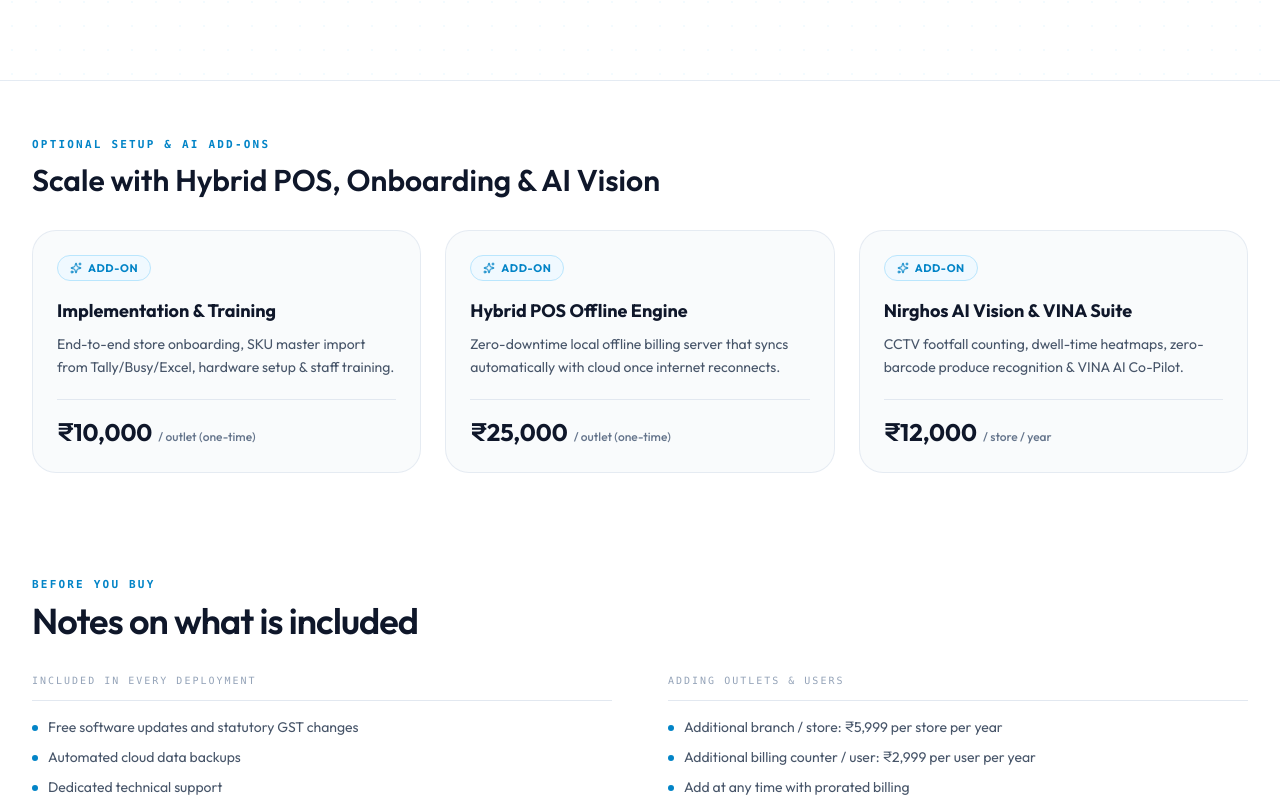
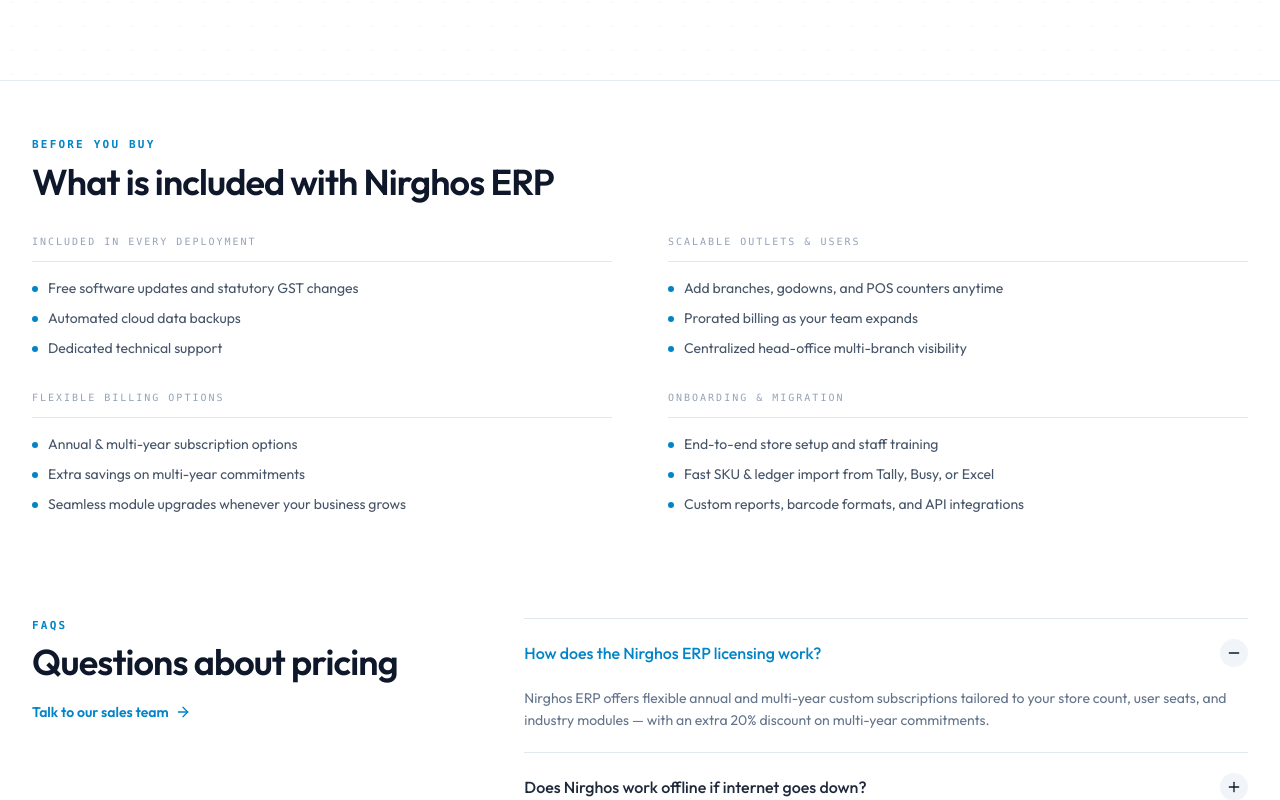
Before and after one commit to bhardakuldip0107-cell/nirghos-erp, a React (Vite) app: page /pricing in a window 1280 px wide. Shown: the part 680-1480 px from the top of the page. Built offline with nearby package versions, Linux system fonts and the light colour scheme.

Commit message:
chore(pricing): remove add-on price cards and fixed ₹ amounts from Pricing page

```diff
--- a/src/pages/Pricing/Pricing.jsx
+++ b/src/pages/Pricing/Pricing.jsx
@@ -1,6 +1,6 @@
 import React, { useState } from 'react';
 import { Link } from 'react-router-dom';
-import { Sparkles, ArrowRight, Plus, Minus, CheckCircle2 } from 'lucide-react';
+import { ArrowRight, Plus, Minus, CheckCircle2 } from 'lucide-react';
 import DemoModal from '../../components/common/DemoModal';
 
 const SubNav = () => (
@@ -11,8 +11,7 @@ const SubNav = () => (
       </span>
       <div className="flex items-center gap-6 ml-auto">
         {[
-          ['Add-Ons', '#addons'],
-          ['Notes', '#notes'],
+          ['Included', '#notes'],
           ['FAQs', '#faqs']
         ].map(([l, h]) => (
           <a key={l} href={h} className="hover:text-[#0284c7] font-medium transition">
@@ -28,35 +27,14 @@ export const Pricing = () => {
   const [openFaqIndex, setOpenFaqIndex] = useState(0);
   const [isDemoModalOpen, setIsDemoModalOpen] = useState(false);
 
-  const oneTimeAddons = [
-    {
-      title: 'Implementation & Training',
-      price: '₹10,000',
-      unit: '/ outlet (one-time)',
-      desc: 'End-to-end store onboarding, SKU master import from Tally/Busy/Excel, hardware setup & staff training.'
-    },
-    {
-      title: 'Hybrid POS Offline Engine',
-      price: '₹25,000',
-      unit: '/ outlet (one-time)',
-      desc: 'Zero-downtime local offline billing server that syncs automatically with cloud once internet reconnects.'
-    },
-    {
-      title: 'Nirghos AI Vision & VINA Suite',
-      price: '₹12,000',
-      unit: '/ store / year',
-      desc: 'CCTV footfall counting, dwell-time heatmaps, zero-barcode produce recognition & VINA AI Co-Pilot.'
-    }
-  ];
-
   const pricingFaqs = [
     {
       q: 'How does the Nirghos ERP licensing work?',
       a: 'Nirghos ERP offers flexible annual and multi-year custom subscriptions tailored to your store count, user seats, and industry modules — with an extra 20% discount on multi-year commitments.'
     },
     {
-      q: 'What is included in the Hybrid POS add-on?',
-      a: 'The Hybrid POS engine (available as a ₹25,000/outlet one-time add-on) ensures 100% uninterrupted billing even when internet disconnects, auto-syncing all invoices back to your central cloud.'
+      q: 'Does Nirghos work offline if internet goes down?',
+      a: 'Yes! Our Hybrid POS offline engine ensures 100% uninterrupted billing even when internet disconnects, auto-syncing all invoices back to your central cloud once reconnected.'
     },
     {
       q: 'What hardware is compatible with Nirghos POS?',
@@ -64,11 +42,11 @@ export const Pricing = () => {
     },
     {
       q: 'Can I add extra outlets or users later as we grow?',
-      a: 'Yes! You can seamlessly add extra outlets (₹5,999/store/year) and billing users (₹2,999/user/year) at any time with prorated billing and zero data loss.'
+      a: 'Yes! You can seamlessly add extra outlets, warehouses, and billing users at any time with prorated billing and zero data loss.'
     },
     {
       q: 'Do you provide data migration from Tally, Busy, or Excel?',
-      a: 'Yes, our Implementation & Training package includes complete migration of your item masters, customer/vendor ledgers, and opening stock within 24–48 hours.'
+      a: 'Yes, our onboarding team handles complete migration of your item masters, customer/vendor ledgers, and opening stock within 24–48 hours.'
     }
   ];
 
@@ -109,44 +87,16 @@ export const Pricing = () => {
           </div>
           <div className="mt-8 flex flex-wrap items-center justify-center gap-6 text-xs sm:text-sm text-slate-500">
             <span className="inline-flex items-center gap-1.5"><CheckCircle2 className="w-4 h-4 text-[#0284c7]" /> Zero hidden setup surprises</span>
-            <span className="inline-flex items-center gap-1.5"><CheckCircle2 className="w-4 h-4 text-[#0284c7]" /> 20% off on multi-year commitments</span>
+            <span className="inline-flex items-center gap-1.5"><CheckCircle2 className="w-4 h-4 text-[#0284c7]" /> Multi-year commitment discounts</span>
             <span className="inline-flex items-center gap-1.5"><CheckCircle2 className="w-4 h-4 text-[#0284c7]" /> Free Tally / Excel data migration</span>
           </div>
         </div>
       </section>
 
-      {/* Setup & Add-On Modules */}
-      <section id="addons" className="max-w-[1360px] mx-auto px-4 sm:px-6 lg:px-8 py-14 scroll-mt-32">
-        <div className="mb-8">
-          <p className="font-mono text-[11px] tracking-[0.2em] text-[#0284c7] uppercase font-bold">Optional Setup &amp; AI Add-ons</p>
-          <h2 className="mt-2 text-2xl sm:text-3xl font-semibold text-slate-900">Scale with Hybrid POS, Onboarding &amp; AI Vision</h2>
-        </div>
-        <div className="grid grid-cols-1 md:grid-cols-3 gap-6">
-          {oneTimeAddons.map((addon) => (
-            <div
-              key={addon.title}
-              className="rounded-3xl bg-slate-50/80 border border-slate-200/80 p-6 flex flex-col justify-between hover-lift-glow"
-            >
-              <div>
-                <span className="inline-flex items-center gap-1.5 text-[11px] font-bold uppercase tracking-wider text-[#0284c7] bg-sky-50 border border-sky-200 px-3 py-1 rounded-full">
-                  <Sparkles className="w-3 h-3" /> Add-On
-                </span>
-                <h3 className="mt-4 text-lg font-bold text-slate-900">{addon.title}</h3>
-                <p className="mt-2 text-sm text-slate-600 leading-relaxed">{addon.desc}</p>
-              </div>
-              <div className="mt-5 pt-4 border-t border-slate-200 flex items-baseline gap-1.5">
-                <span className="text-2xl font-bold text-slate-900">{addon.price}</span>
-                <span className="text-xs font-medium text-slate-500">{addon.unit}</span>
-              </div>
-            </div>
-          ))}
-        </div>
-      </section>
-
       {/* Notes */}
-      <section id="notes" className="max-w-[1360px] mx-auto px-4 sm:px-6 lg:px-8 py-12 scroll-mt-32">
+      <section id="notes" className="max-w-[1360px] mx-auto px-4 sm:px-6 lg:px-8 py-14 scroll-mt-32">
         <p className="font-mono text-[11px] tracking-[0.2em] text-[#0284c7] uppercase font-bold">Before you buy</p>
-        <h2 className="mt-2 text-3xl sm:text-4xl font-semibold tracking-tight text-slate-900">Notes on what is included</h2>
+        <h2 className="mt-2 text-3xl sm:text-4xl font-semibold tracking-tight text-slate-900">What is included with Nirghos ERP</h2>
         <div className="mt-8 grid grid-cols-1 md:grid-cols-2 gap-x-14 gap-y-8">
           {[
             [
@@ -154,16 +104,16 @@ export const Pricing = () => {
               ['Free software updates and statutory GST changes', 'Automated cloud data backups', 'Dedicated technical support']
             ],
             [
-              'Adding outlets & users',
-              ['Additional branch / store: ₹5,999 per store per year', 'Additional billing counter / user: ₹2,999 per user per year', 'Add at any time with prorated billing']
+              'Scalable outlets & users',
+              ['Add branches, godowns, and POS counters anytime', 'Prorated billing as your team expands', 'Centralized head-office multi-branch visibility']
             ],
             [
-              'Billing options',
-              ['Annual subscriptions billed once a year', 'Multi-year commitments get an extra 20% discount', 'Seamless module upgrades whenever your business grows']
+              'Flexible billing options',
+              ['Annual & multi-year subscription options', 'Extra savings on multi-year commitments', 'Seamless module upgrades whenever your business grows']
             ],
             [
-              'Optional setup & AI add-ons',
-              ['Implementation & Training: ₹10,000 / outlet (one-time)', 'Hybrid POS Offline Engine: ₹25,000 / outlet (one-time)', 'AI Vision & VINA Suite: ₹12,000 / store / year']
+              'Onboarding & migration',
+              ['End-to-end store setup and staff training', 'Fast SKU & ledger import from Tally, Busy, or Excel', 'Custom reports, barcode formats, and API integrations']
             ]
           ].map(([title, items]) => (
             <div key={title}>
```
